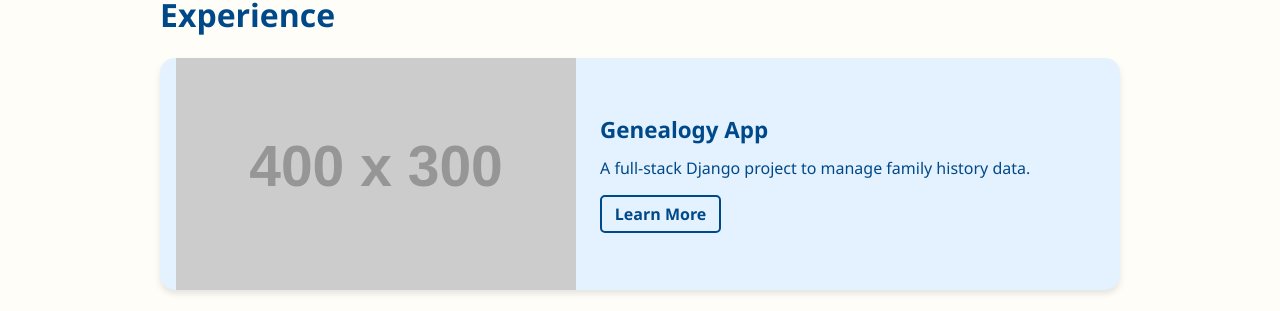
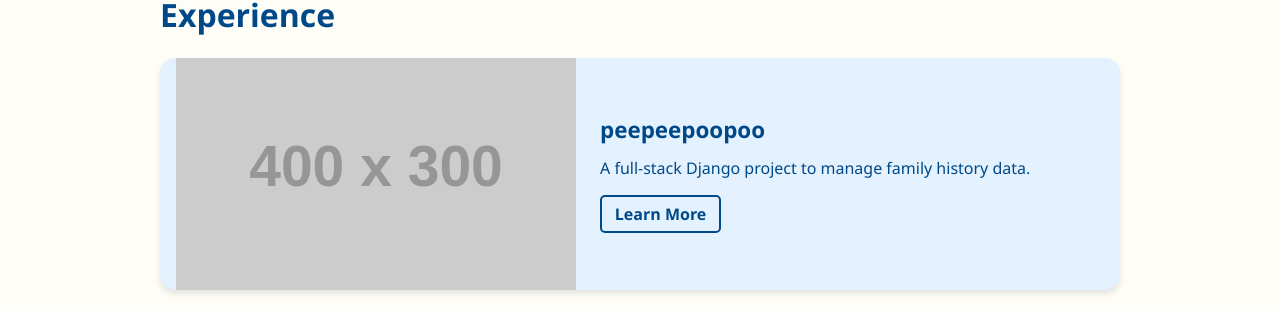
Before and after one commit to kfillman/kfillman.github.io, a Jekyll site: the page built from projects.md, in a window 1280 px wide and 900 px high. Shown: the part 114-425 px from the top of the window. Built offline with Jekyll 4.4.1, drawn with Linux system fonts in a browser that asks for light colours.

Commit message:
Update projects.md

```diff
--- a/projects.md
+++ b/projects.md
@@ -11,7 +11,7 @@ permalink: /projects/
     <img src="https://via.placeholder.com/400x300?text=Project+1" alt="Project 1">
   </div>
   <div class="project-content">
-    <h3>Genealogy App</h3>
+    <h3>peepeepoopoo</h3>
     <p>A full-stack Django project to manage family history data.</p>
     <a href="https://example.com" target="_blank">Learn More</a>
   </div>
```
